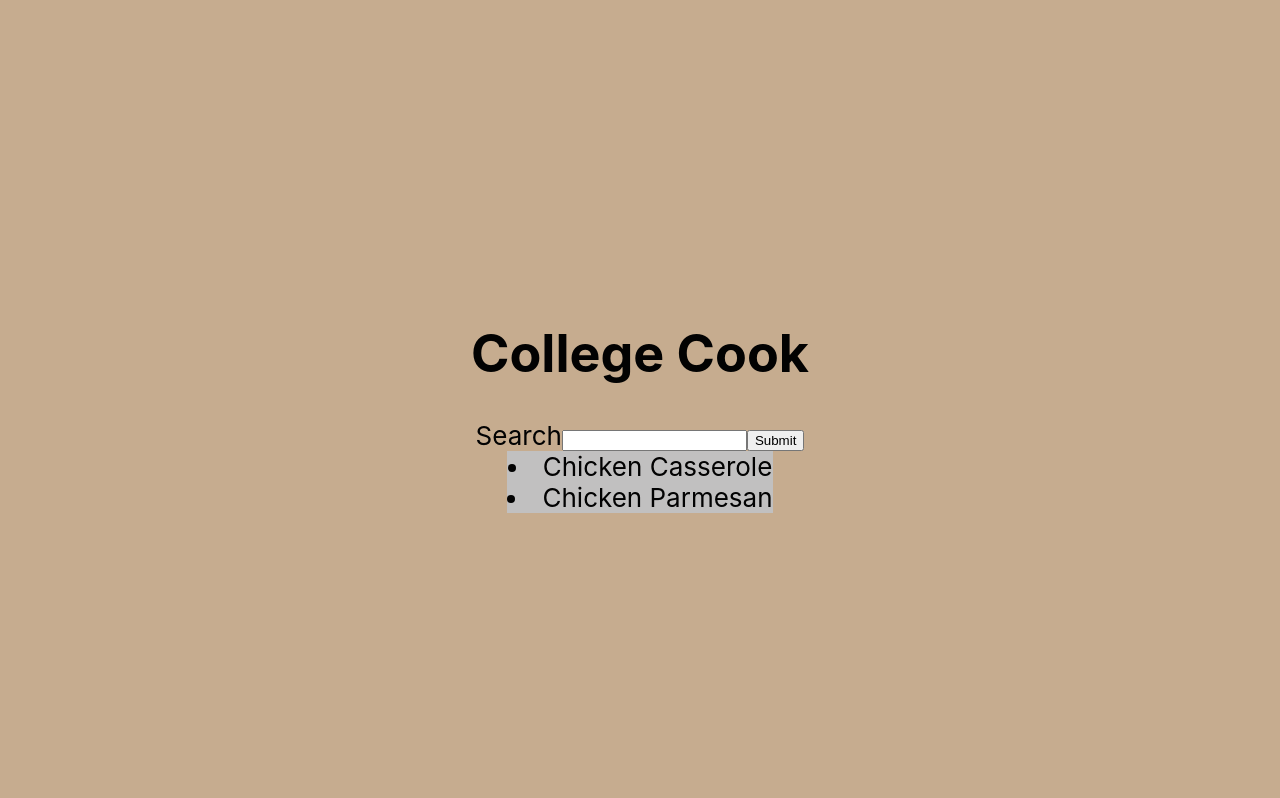
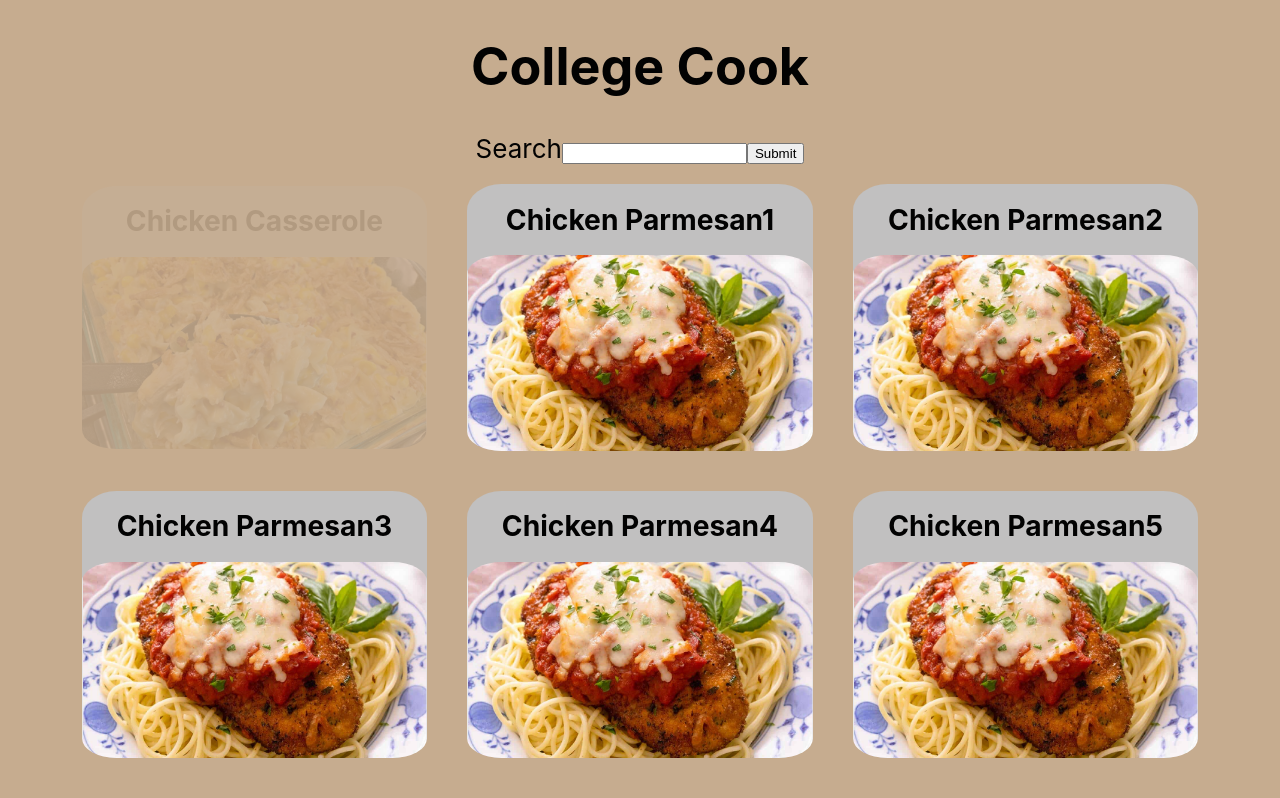
Before and after one commit to MonteRyan61/FWD-FinalProject, a React (Create React App) app in the folder cook-book/: page / in a window 1280 px wide. Shown: the top 798 px of the page. Built offline with nearby package versions, Linux system fonts and the light colour scheme.

Commit message:
Added in the titles and main container changes

```diff
--- a/cook-book/src/CookingTitles.css
+++ b/cook-book/src/CookingTitles.css
@@ -1,8 +1,41 @@
 .Recipe{
+    display: flex;
+    flex-flow:row wrap;
+    align-items: center;
+    justify-content: center;
+    font-size: calc(10px + 2vmin);
+}
+
+
+.recipeItem{
     display: flex;
     flex-direction: column;
     align-items: center;
     justify-content: center;
     font-size: calc(10px + 2vmin);
     background-color: rgb(193, 192, 192);
+    margin: 20px;
+    width: 27%;
+
+
+    border-radius: 10%;
 }
+
+.recipeTitle{
+    align-items: center;
+    justify-content: center;
+    font-size: 2.2vw;
+    background-color: rgb(193, 192, 192);
+}
+
+
+.recipeImg{
+    height: auto;
+    max-width: 100%;
+    border-radius: 10%;
+}
+
+
+#Casserole{
+    opacity: 10%;
+}
--- a/cook-book/src/CookingTitles.js
+++ b/cook-book/src/CookingTitles.js
@@ -1,6 +1,6 @@
 import React from "react";
 import './CookingTitles.css';
-export default class form extends React.Component{
+export default class CookingTitles extends React.Component{
     constructor(props){
         super(props);
 
@@ -9,12 +9,25 @@ export default class form extends React.Component{
         };
     }
 
+
+    //https://developer.edamam.com/edamam-recipe-api
+    //https://www.youtube.com/watch?v=U9T6YkEDkMo
     render() {
-        const data =[{"name":"Chicken Casserole"},{"name":"Chicken Parmesan"}];
+        const data =[
+        {"name":"Chicken Casserole", "img":"Images/ChickenCasserole573x318.png", "id": "Casserole"},
+        {"name":"Chicken Parmesan1", "img":"Images/ChickenParm573x322.png", "id": "Parmesan1"},
+        {"name":"Chicken Parmesan2", "img":"Images/ChickenParm573x322.png", "id": "Parmesan3"},
+        {"name":"Chicken Parmesan3", "img":"Images/ChickenParm573x322.png", "id": "Parmesan4"},
+        {"name":"Chicken Parmesan4", "img":"Images/ChickenParm573x322.png", "id": "Parmesan5"},
+        {"name":"Chicken Parmesan5", "img":"Images/ChickenParm573x322.png", "id": "Parmesan6"},
+        {"name":"Chicken Parmesan6", "img":"Images/ChickenParm573x322.png", "id": "Parmesan7"},
+        {"name":"Chicken Parmesan7", "img":"Images/ChickenParm573x322.png", "id": "Parmesan8"},
+        {"name":"Chicken Parmesan8", "img":"Images/ChickenParm573x322.png", "id": "Parmesan9"},
+        ];
         return (
           <div className="Recipe">
-          {data.map(function(d, idx){
-             return (<li key={idx}>{d.name}</li>)
+          {data.map(function(item){
+            return (<div className="recipeItem" id={item.id}><h1 className="recipeTitle">{item.name}</h1> <img className="recipeImg" src = {item.img} alt={item.name} /></div>)
            })}
           </div>
         );
--- a/cook-book/src/MainContainer.css
+++ b/cook-book/src/MainContainer.css
@@ -3,7 +3,6 @@
     display: flex;
     flex-direction: column;
     align-items: center;
-    justify-content: center;
     font-size: calc(10px + 2vmin);
     color: rgb(2, 2, 2);
   }
```
Also changed, not shown: cook-book/public/Images/ChickenCasserole573x318.png (added), cook-book/public/Images/ChickenParm573x322.png (added).
